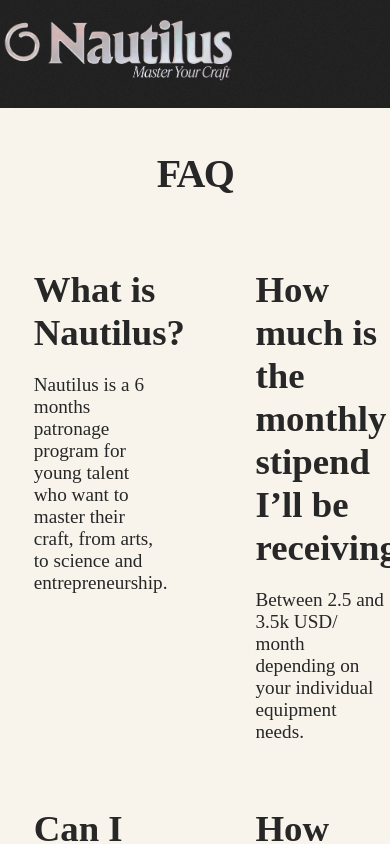
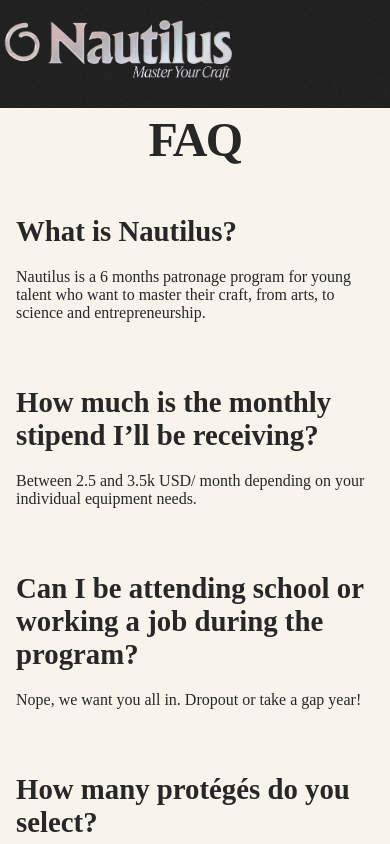
Before and after one commit to samvarcia/nautilus, a Next.js app: page /faq in a window 390 px wide. Shown: the top 844 px of the page. Built offline with nearby package versions, Linux system fonts and the light colour scheme.

Commit message:
mooore responsive

```diff
--- a/app/faq/page.module.css
+++ b/app/faq/page.module.css
@@ -1,6 +1,7 @@
-.page{
+.page {
     margin-top: 3rem;
   }
+
   .faqContent {
     display: flex;
     flex-direction: column;
@@ -14,28 +15,80 @@
     font-weight: 900;
     letter-spacing: -0.1rem;
     margin: 4.4rem 0;
+    text-align: center;
   }
-.faqTextCont{
+
+  .faqTextCont {
     display: grid;
     grid-template-columns: repeat(2, 50%);
     gap: 2rem;
+    width: 100%;
+  }
 
-}
-.faqText{
+  .faqText {
     margin-bottom: 2rem;
     max-width: 70%;
     justify-self: center;
+  }
 
-}
   .faqText h3 {
     font-family: var(--font-feature-display);
     font-weight: 700;
     font-size: 2.3rem;
     margin-bottom: 20px;
   }
-.faqText p{
+
+  .faqText p {
     font-size: 1.2rem;
   }
-@media (max-width: 768px) {
 
+  @media (max-width: 1200px) {
+    .faqText {
+      max-width: 80%;
     }
+  }
+
+  @media (max-width: 900px) {
+    .faqContent {
+      padding: 2rem;
+    }
+
+    .faqTextCont {
+      display: flex;
+      flex-direction: column;
+      /* align-items: center;
+      justify-content: flex-start; */
+      text-align: left;
+    }
+
+    .faqText {
+      max-width: 90%;
+    }
+
+    .faqText h3 {
+      font-size: 2rem;
+    }
+  }
+
+  @media (max-width: 600px) {
+    .faqContent {
+      padding: 1rem;
+    }
+
+    .faqContent h1 {
+      font-size: 3rem;
+      margin: 3rem 0;
+    }
+
+    .faqText {
+      max-width: 100%;
+    }
+
+    .faqText h3 {
+      font-size: 1.8rem;
+    }
+
+    .faqText p {
+      font-size: 1rem;
+    }
+  }
```
Lines whose indentation alone changed are shown as unchanged.
